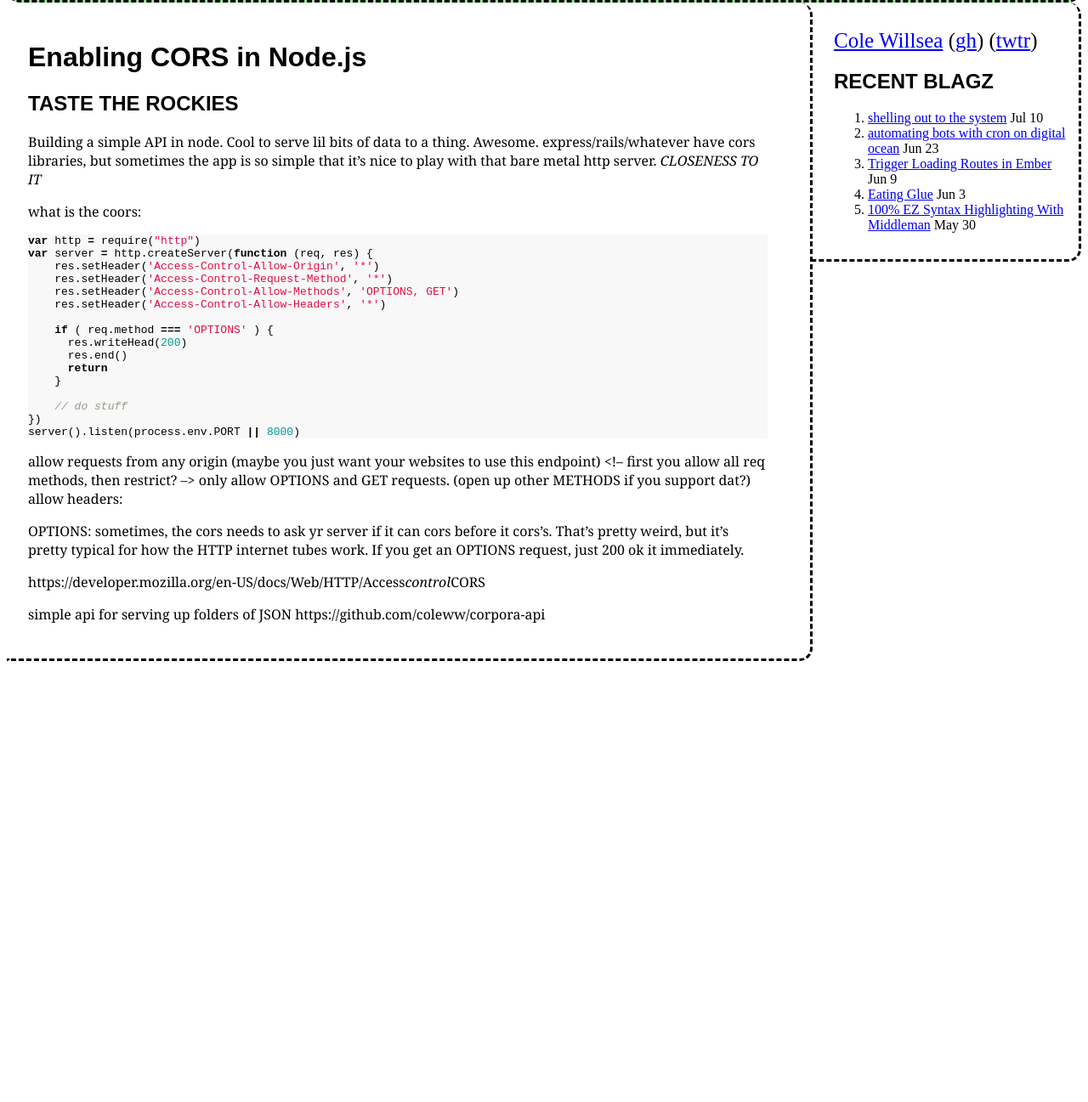
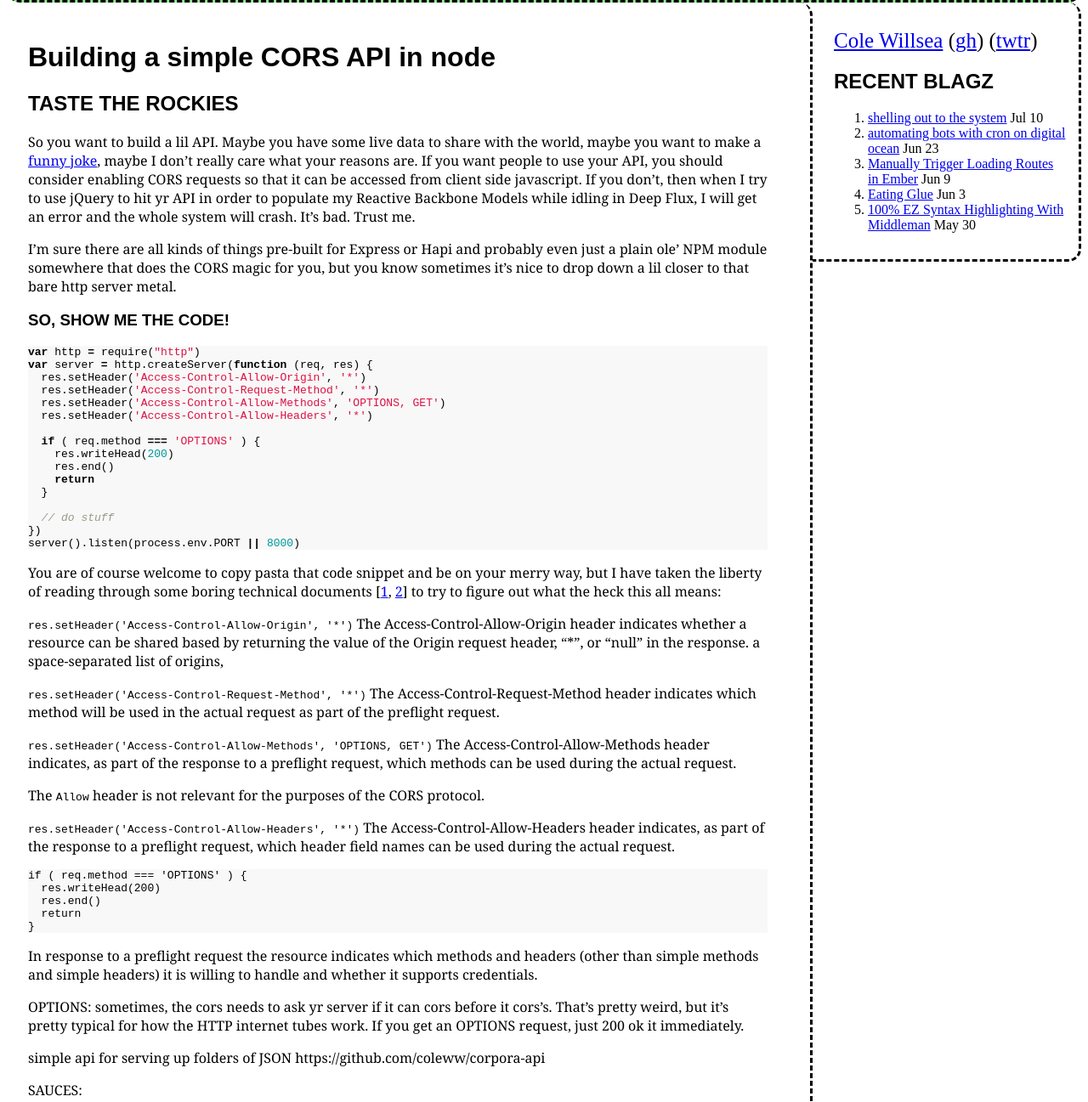
Before and after one commit to coleww/personalsitearchive, a plain HTML site: page blog/node-cors.html in a window 1280 px wide. Shown: the part 340-1637 px from the top of the page at 85% size. Before the commit the page ends 1118 px from the top, so only its background shows below. Drawn offline with Linux system fonts and the light colour scheme.

Commit message:
deploy blog 2015-07-10 08:44:29 -0700

```diff
--- a/blog/node-cors.html
+++ b/blog/node-cors.html
@@ -16,13 +16,15 @@
 </a>    </center>
 
     <div id="main" role="main">
-      <h1>Enabling CORS in Node.js</h1>
+      <h1>Building a simple CORS API in node</h1>
 
 <h2>TASTE THE ROCKIES</h2>
 
-<p>Building a simple API in node. Cool to serve lil bits of data to a thing. Awesome. express/rails/whatever have cors libraries, but sometimes the app is so simple that it&rsquo;s nice to play with that bare metal http server. <em>CLOSENESS TO IT</em></p>
+<p>So you want to build a lil API. Maybe you have some live data to share with the world, maybe you want to make a <a href="http://bikeshed.io/">funny joke</a>, maybe I don&rsquo;t really care what your reasons are. If you want people to use your API, you should consider enabling CORS requests so that it can be accessed from client side javascript. If you don&rsquo;t, then when I try to use jQuery to hit yr API in order to populate my Reactive Backbone Models while idling in Deep Flux, I will get an error and the whole system will crash. It&rsquo;s bad. Trust me.</p>
 
-<p>what is the coors:</p>
+<p>I&rsquo;m sure there are all kinds of things pre-built for Express or Hapi and probably even just a plain ole&rsquo; NPM module somewhere that does the CORS magic for you, but you know sometimes it&rsquo;s nice to drop down a lil closer to that bare http server metal.</p>
+
+<h3>SO, SHOW ME THE CODE!</h3>
 <pre class="highlight javascript"><code><span class="kd">var</span> <span class="nx">http</span> <span class="o">=</span> <span class="nx">require</span><span class="p">(</span><span class="s2">"http"</span><span class="p">)</span>
 <span class="kd">var</span> <span class="nx">server</span> <span class="o">=</span> <span class="nx">http</span><span class="p">.</span><span class="nx">createServer</span><span class="p">(</span><span class="kd">function</span> <span class="p">(</span><span class="nx">req</span><span class="p">,</span> <span class="nx">res</span><span class="p">)</span> <span class="p">{</span>
   <span class="nx">res</span><span class="p">.</span><span class="nx">setHeader</span><span class="p">(</span><span class="s1">'Access-Control-Allow-Origin'</span><span class="p">,</span> <span class="s1">'*'</span><span class="p">)</span>
@@ -41,17 +43,36 @@
 <span class="nx">server</span><span class="p">().</span><span class="nx">listen</span><span class="p">(</span><span class="nx">process</span><span class="p">.</span><span class="nx">env</span><span class="p">.</span><span class="nx">PORT</span> <span class="o">||</span> <span class="mi">8000</span><span class="p">)</span>
 </code></pre>
 
-<p>allow requests from any origin (maybe you just want your websites to use this endpoint)
-&lt;!&ndash; first you allow all req methods, then restrict? &ndash;&gt;
-only allow OPTIONS and GET requests. (open up other METHODS if you support dat?)
-allow headers:</p>
+<p>You are of course welcome to copy pasta that code snippet and be on your merry way, but I have taken the liberty of reading through some boring technical documents [<a href="https://developer.mozilla.org/en-US/docs/Web/HTTP/Access_control_CORS">1</a>, <a href="http://www.w3.org/TR/cors/#access-control-request-method-request-header">2</a>] to try to figure out what the heck this all means:</p>
+
+<p><code>res.setHeader(&#39;Access-Control-Allow-Origin&#39;, &#39;*&#39;)</code>
+The Access-Control-Allow-Origin header indicates whether a resource can be shared based by returning the value of the Origin request header, &ldquo;*&rdquo;, or &ldquo;null&rdquo; in the response.  a space-separated list of origins,</p>
+
+<p><code>res.setHeader(&#39;Access-Control-Request-Method&#39;, &#39;*&#39;)</code>
+The Access-Control-Request-Method header indicates which method will be used in the actual request as part of the preflight request.</p>
+
+<p><code>res.setHeader(&#39;Access-Control-Allow-Methods&#39;, &#39;OPTIONS, GET&#39;)</code>
+The Access-Control-Allow-Methods header indicates, as part of the response to a preflight request, which methods can be used during the actual request.</p>
+
+<p>The <code>Allow</code> header is not relevant for the purposes of the CORS protocol.</p>
+
+<p><code>res.setHeader(&#39;Access-Control-Allow-Headers&#39;, &#39;*&#39;)</code>
+The Access-Control-Allow-Headers header indicates, as part of the response to a preflight request, which header field names can be used during the actual request.</p>
+<pre class="highlight plaintext"><code>if ( req.method === 'OPTIONS' ) {
+  res.writeHead(200)
+  res.end()
+  return
+}
+</code></pre>
+
+<p>In response to a preflight request the resource indicates which methods and headers (other than simple methods and simple headers) it is willing to handle and whether it supports credentials.</p>
 
 <p>OPTIONS: sometimes, the cors needs to ask yr server if it can cors before it cors&rsquo;s. That&rsquo;s pretty weird, but it&rsquo;s pretty typical for how the HTTP internet tubes work. If you get an OPTIONS request, just 200 ok it immediately.</p>
 
-<p>https://developer.mozilla.org/en-US/docs/Web/HTTP/Access<em>control</em>CORS</p>
-
 <p>simple api for serving up folders of JSON
 https://github.com/coleww/corpora-api</p>
+
+<p>SAUCES:</p>
 
     </div>
 
@@ -65,7 +86,7 @@ https://github.com/coleww/corpora-api</p>
       <ol>
           <li><a href="/blog/shelling-out.html">shelling out to the system</a> <span>Jul 10</span></li>
           <li><a href="/blog/do-cron.html">automating bots with cron on digital ocean</a> <span>Jun 23</span></li>
-          <li><a href="/blog/trigger-loading-route-in-ember.html">Trigger Loading Routes in Ember</a> <span>Jun  9</span></li>
+          <li><a href="/blog/trigger-loading-route-in-ember.html">Manually Trigger Loading Routes in Ember</a> <span>Jun  9</span></li>
           <li><a href="/blog/eating-glue-and-paste.html">Eating Glue</a> <span>Jun  3</span></li>
           <li><a href="/blog/syntax-highlighting-in-middleman.html">100% EZ Syntax Highlighting With Middleman</a> <span>May 30</span></li>
       </ol>
```
Also changed, not shown: blog/2015.html (+2 -2 lines), blog/2015/05.html (+1 -1 lines), blog/2015/05/30.html (+1 -1 lines), blog/2015/06.html (+2 -2 lines), blog/2015/06/03.html (+1 -1 lines), blog/2015/06/09.html (+2 -2 lines), blog/2015/06/23.html (+1 -1 lines), blog/2015/07.html (+1 -1 lines), blog/2015/07/10.html (+1 -1 lines), blog/do-cron.html (+1 -1 lines), blog/eating-glue-and-paste.html (+1 -1 lines), blog/feed.xml (+7 -3 lines), blog/index.html (+7 -3 lines), blog/shelling-out.html (+1 -1 lines), 2 more files. Lines whose indentation alone changed are shown as unchanged.
